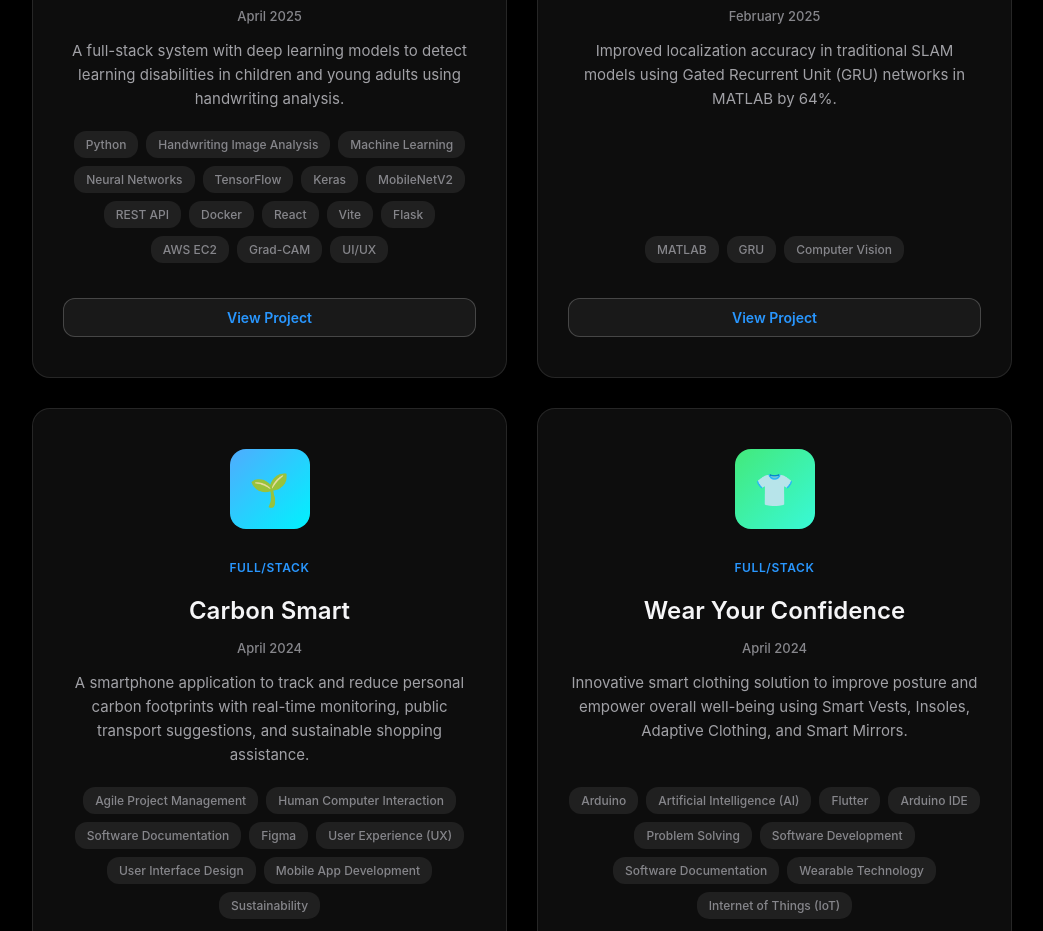
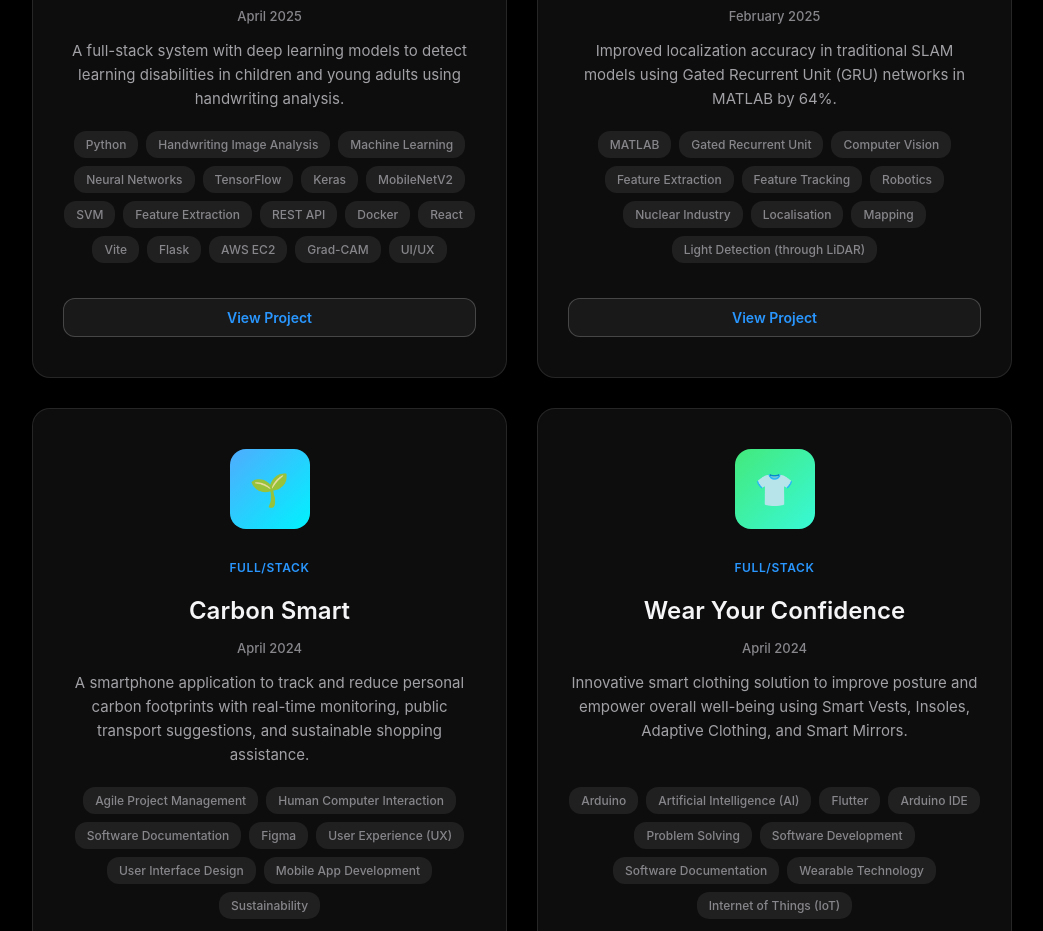
Before and after one commit to isha-ingersol/isha-portfolio, a React (Create React App) app: page / in a window 1280 px wide. Shown: the part 2540-3471 px from the top of the page, without its empty margins (118-1161 px from the left). Built offline with nearby package versions, Linux system fonts and the light colour scheme.

Commit message:
Projects section modification

```diff
--- a/src/data/projectsData.js
+++ b/src/data/projectsData.js
@@ -11,7 +11,17 @@ export const projectsData = [
         category: "ai-ml",
         description: "Improved localization accuracy in traditional SLAM models using Gated Recurrent Unit (GRU) networks in MATLAB by 64%.",
         icon: "🤖",
-        tags: ["MATLAB", "GRU", "Computer Vision"],
+        tags: ["MATLAB",
+                "Gated Recurrent Unit",
+                "Computer Vision",
+                "Feature Extraction",
+                "Feature Tracking",
+                "Robotics",
+                "Nuclear Industry",
+                "Localisation",
+                "Mapping",
+                "Light Detection (through LiDAR)",
+            ],
         link: SLAMPDF,
         linkType: "file",
         date: 'February 2025',
@@ -94,6 +104,8 @@ export const projectsData = [
             "TensorFlow",
             "Keras",
             "MobileNetV2",
+            "SVM",
+            "Feature Extraction",
             "REST API",
             "Docker",
             "React",
```
